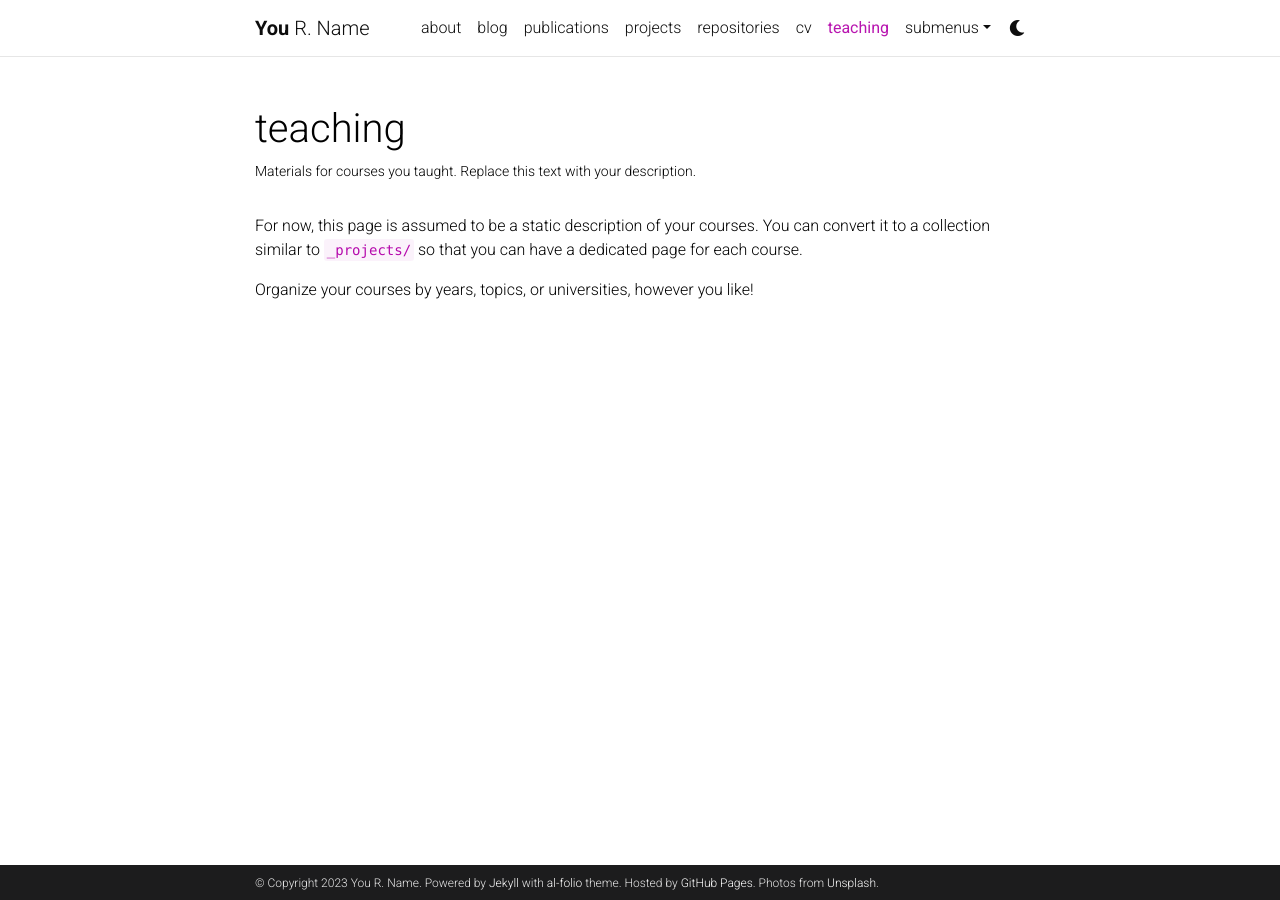
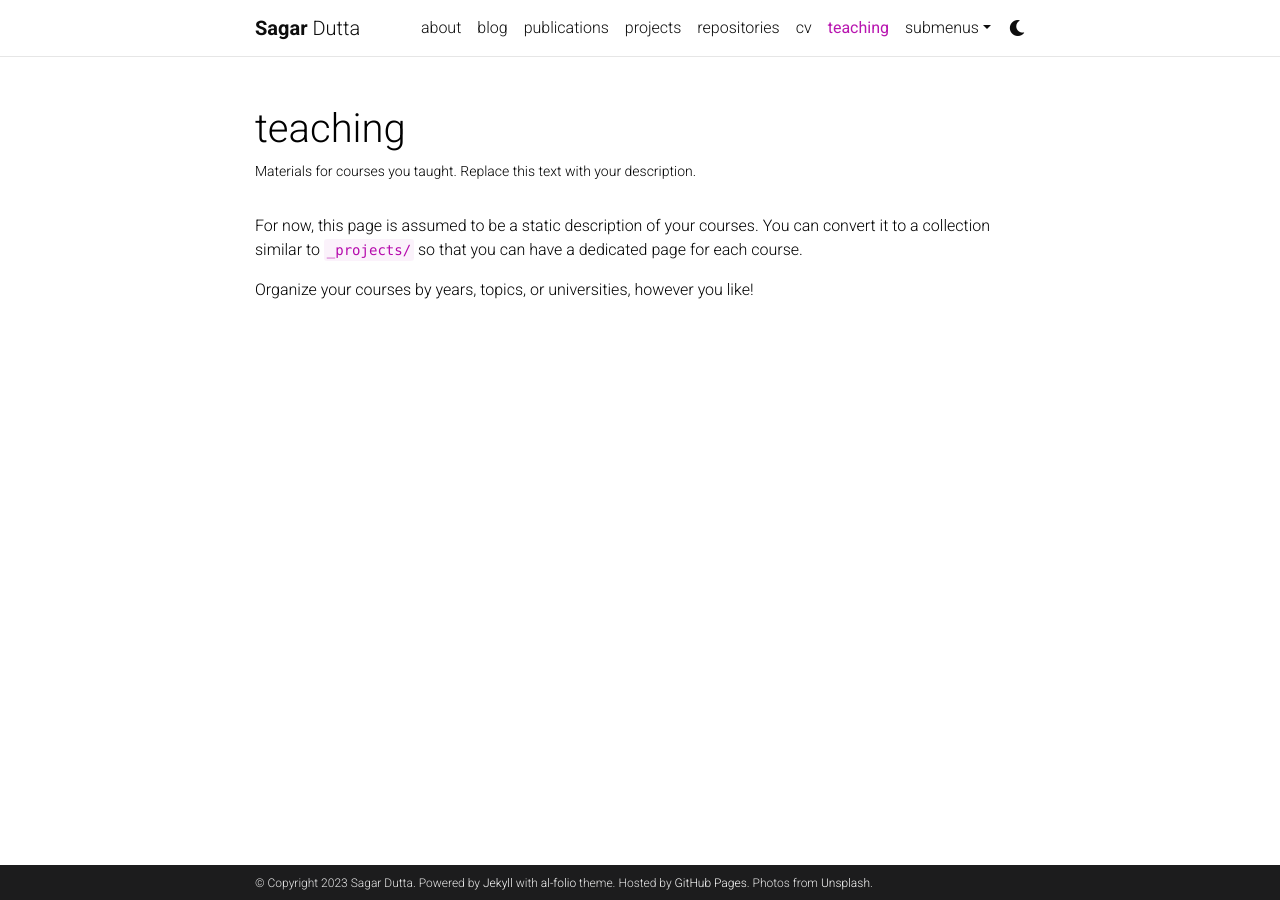
Before and after one commit to sagar0dutta/sagar0dutta.github.io, a Jekyll site: the page built from _pages/teaching.md, in a window 1280 px wide. Built offline with Jekyll 4.4.1, drawn with Linux system fonts in a browser that asks for light colours; comment, search, counter and statistics services are not loaded; a style sheet for code colours, icons or effects is not loaded.

Commit message:
Update _config.yml

```diff
--- a/_config.yml
+++ b/_config.yml
@@ -3,10 +3,10 @@
 # -----------------------------------------------------------------------------
 
 title: blank # the website title (if blank, full name will be used instead)
-first_name: You
-middle_name: R.
-last_name: Name
-email: you@example.com
+first_name: Sagar
+middle_name:
+last_name: Dutta
+email: sagard@iitk.ac.in
 description: > # the ">" symbol means to ignore newlines until "footer_text:"
   A simple, whitespace theme for academics. Based on [*folio](https://github.com/bogoli/-folio) design.
 footer_text: >
@@ -18,8 +18,8 @@
 lang: en # the language of your site (for example: en, fr, cn, ru, etc.)
 icon: ⚛️  # the emoji used as the favicon (alternatively, provide image name in /assets/img/)
 
-url: https://alshedivat.github.io # the base hostname & protocol for your site
-baseurl: /al-folio # the subpath of your site, e.g. /blog/
+url: https://sagar0dutta.github.io # the base hostname & protocol for your site
+baseurl:  # the subpath of your site, e.g. /blog/
 last_updated: false # set to true if you want to display last updated in the footer
 impressum_path:  # set to path to include impressum link in the footer, use the same path as permalink in a page, helps to conform with EU GDPR
 
@@ -139,7 +139,7 @@
 # Follow instructions on https://giscus.app/ to setup for your repo to fill out
 # the information below.
 giscus:
-  repo: alshedivat/al-folio      # <your-github-user-name>/<your-github-repo-name>
+  repo: sagar0dutta/sagar0dutta.github.io      # <your-github-user-name>/<your-github-repo-name>
   repo_id: MDEwOlJlcG9zaXRvcnk2MDAyNDM2NQ==
   category: Comments             # name of the category under which discussions will be created
   category_id: DIC_kwDOA5PmLc4CTBt6
```
